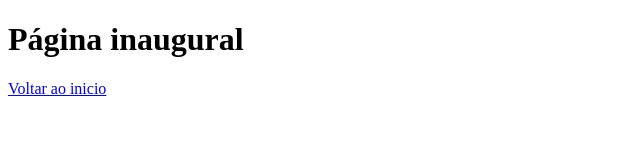
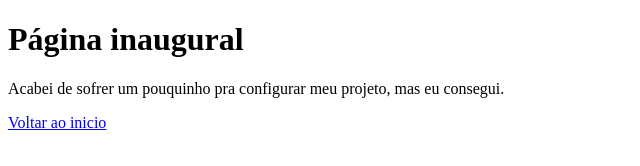
Before and after one commit to Narducci/newgitproject, a plain HTML site: page inauguracao.html in a window 1280 px wide. Shown: the whole page, without its empty margins (0-640 px from the left). Drawn offline with Linux system fonts and the light colour scheme.

Commit message:
Acrescentado um comentário genérico

```diff
--- a/inauguracao.html
+++ b/inauguracao.html
@@ -8,6 +8,7 @@
 </head>
 <body>
     <h1>Página inaugural</h1>
+    <p>Acabei de sofrer um pouquinho pra configurar meu projeto, mas eu consegui.</p>
     <a href="index.html">Voltar ao inicio</a>
 </body>
 </html>
```
